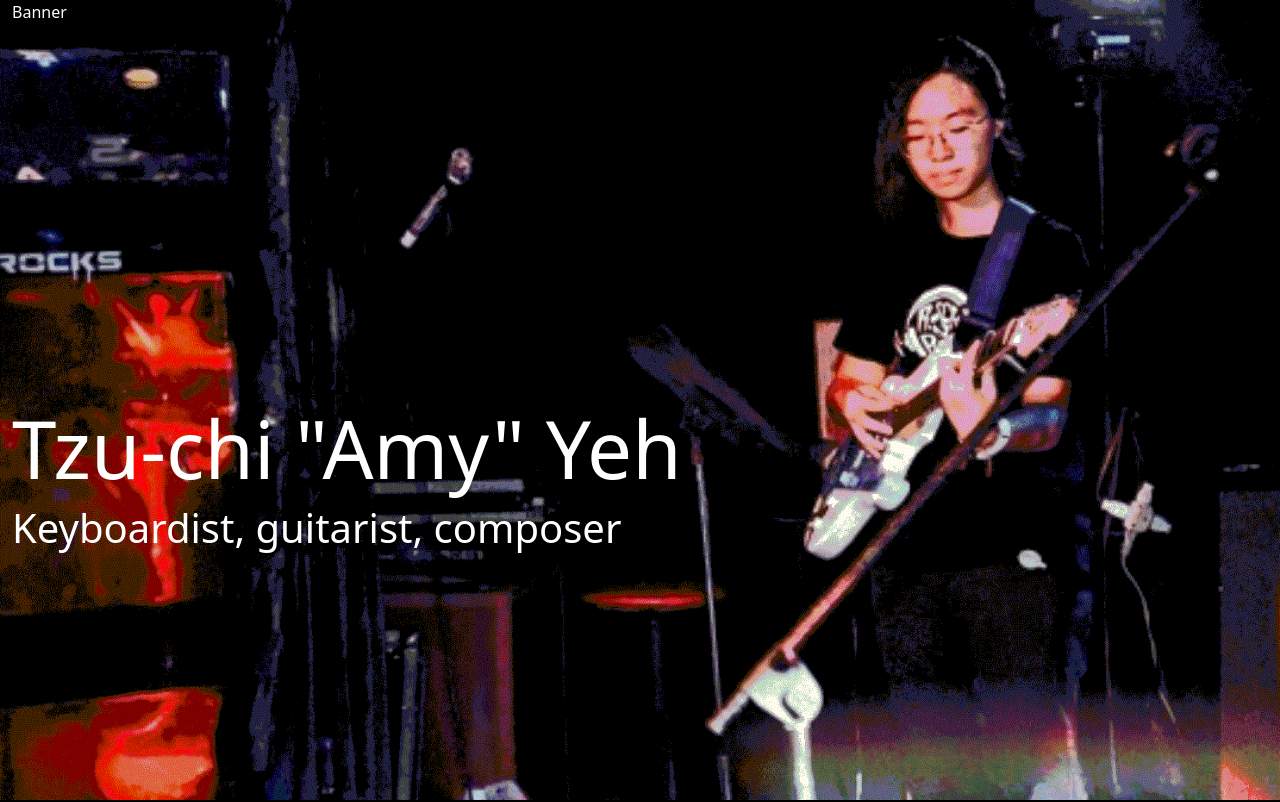
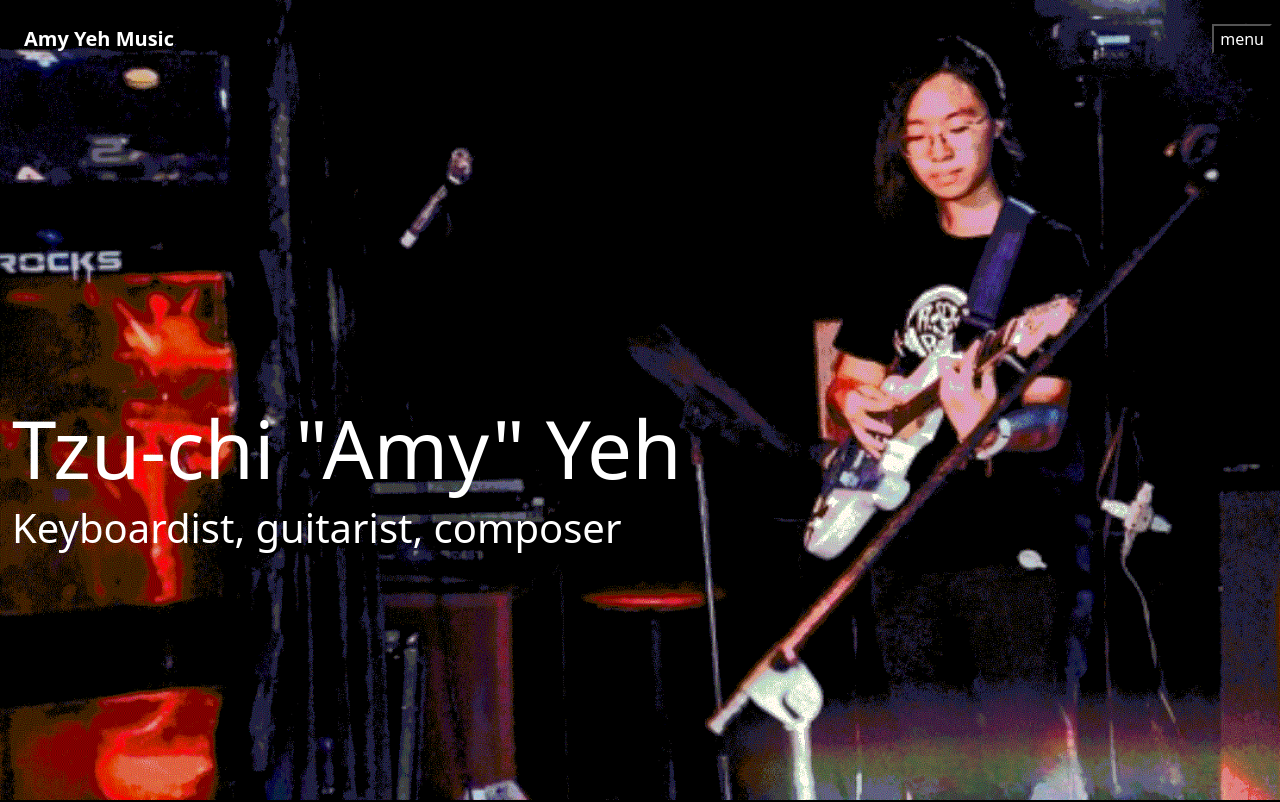
Before and after one commit to coleaniblett/amy-yeh-music, a React (Create React App) app: page / in a window 1280 px wide. Shown: the top 802 px of the page. Built offline with nearby package versions, Linux system fonts and the light colour scheme.

Commit message:
position banner over hero image

```diff
--- a/src/components/Banner/Banner.tsx
+++ b/src/components/Banner/Banner.tsx
@@ -2,10 +2,20 @@ import React from 'react';
 
 export const Banner = () => {
   return (
-    <div className="position-fixed">
-      <p className="text-white">
-        Banner
-      </p>
-    </div>
+    <header
+      className="header p-2 row position-absolute start-0 top-0 end-0"
+      style={{zIndex: 1}}
+    >
+      <div className="d-flex justify-content-between align-items-center">
+        <p className="text-white fs-5 fw-bold m-3">
+          Amy Yeh Music
+        </p>
+        <div>
+          <button className="text-white bg-black">
+            menu
+          </button>
+        </div>
+      </div>
+    </header>
   );
 }
--- a/src/components/Hero/Hero.tsx
+++ b/src/components/Hero/Hero.tsx
@@ -3,11 +3,11 @@ import AmyGuitar from '../AmyGuitar.gif';
 
 export const Hero = () => {
   return (
-    <div className="row min-vh-100"
+    <div className="row position-relative min-vh-100"
       style={{
         backgroundImage: `url(${AmyGuitar})`,
         backgroundSize: "cover",
-        backgroundPosition: "center",
+        backgroundPosition: "right",
         backgroundRepeat: "no-repeat",
       }}
     >
```
